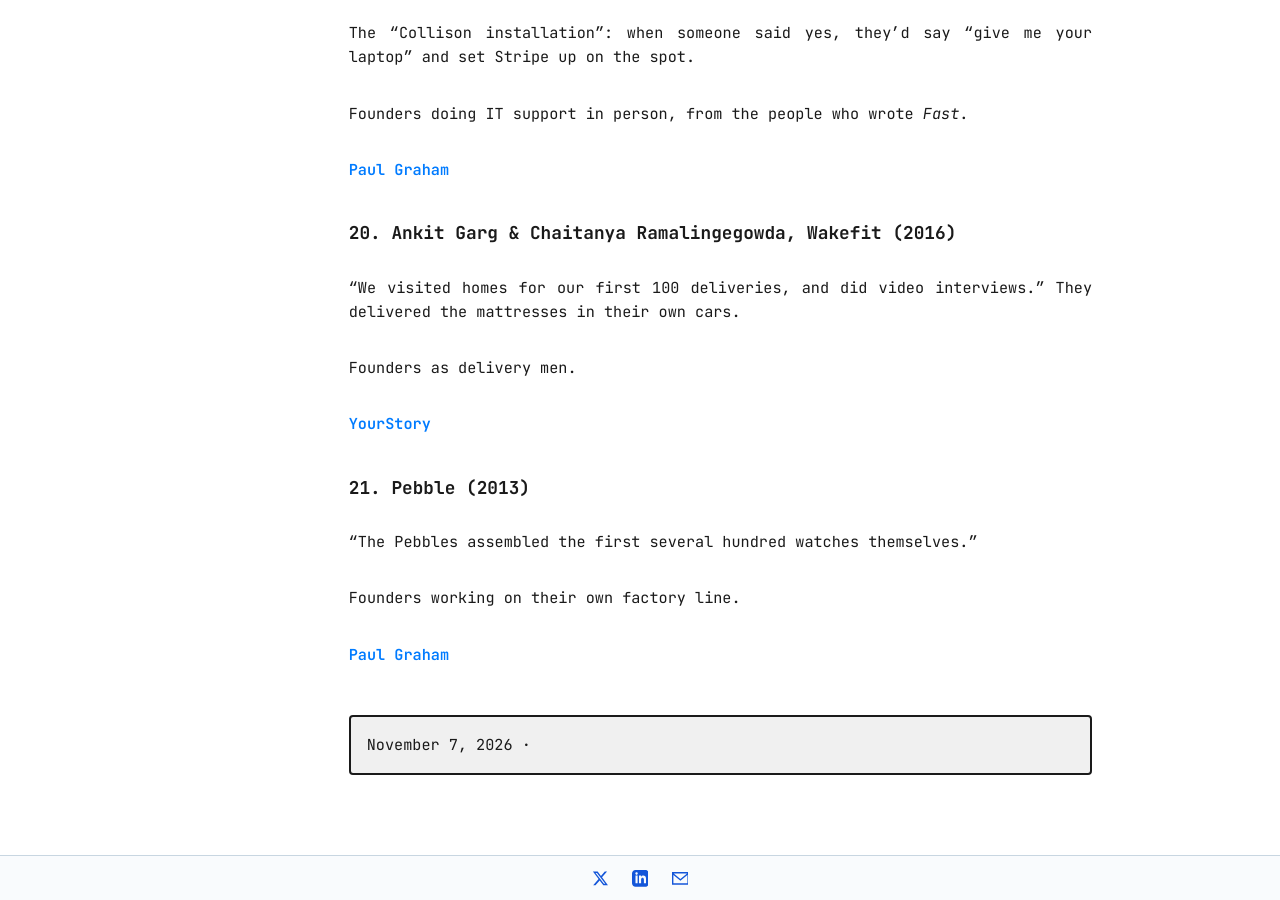
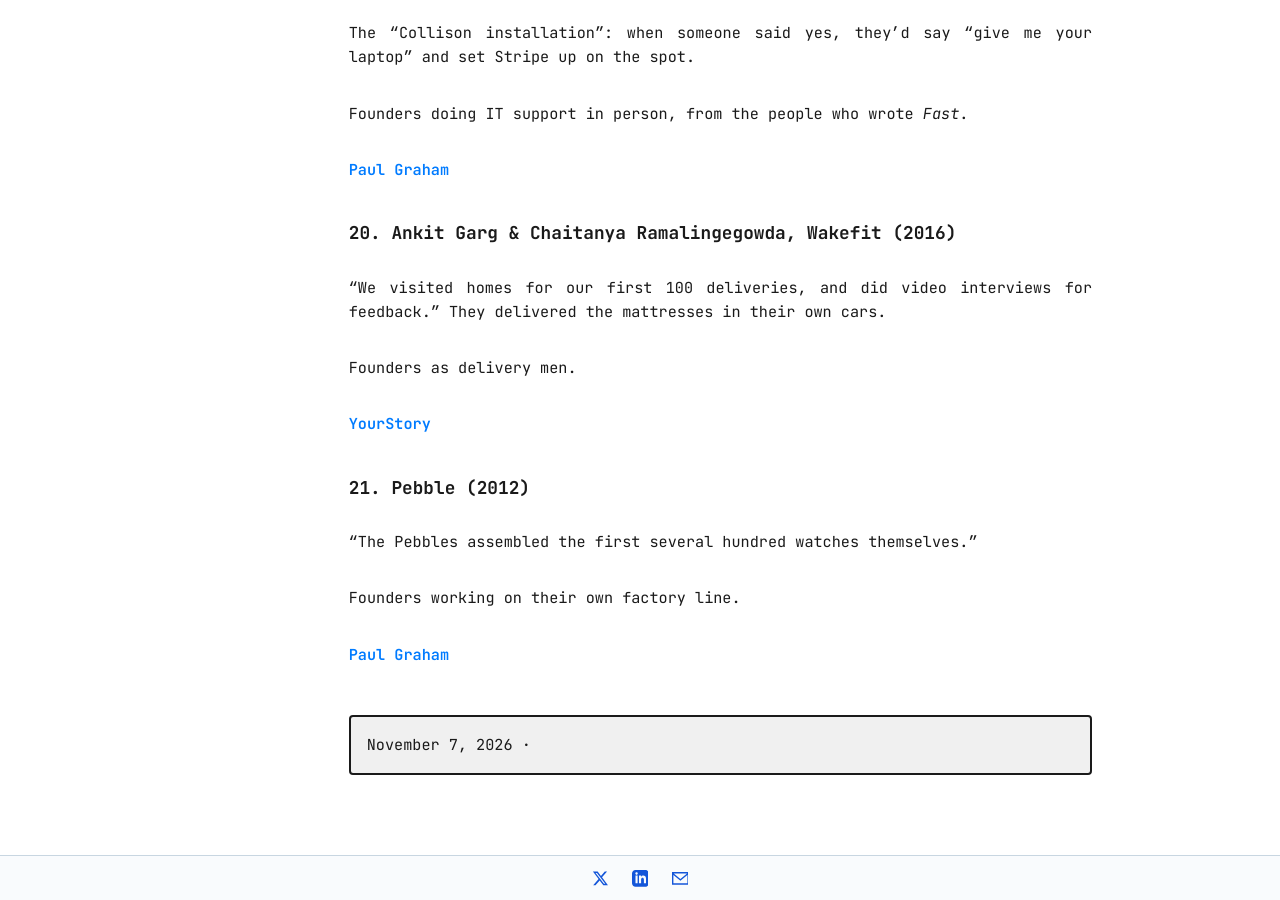
Before and after one commit to r-nikhil/r-nikhil.github.io, a Jekyll site: the page built from _posts/2026-11-07-unglamorous.md, in a window 1280 px wide and 900 px high, scrolled down 5780 px. Built offline with Jekyll 4.4.1, drawn with Linux system fonts in a browser that asks for light colours.

Commit message:
Edit Unglamorous post
Co-Authored-By: Claude Opus 5.5 <noreply@anthropic.com>

```diff
--- a/_posts/2026-11-07-unglamorous.md
+++ b/_posts/2026-11-07-unglamorous.md
@@ -164,13 +164,13 @@ Founders doing IT support in person, from the people who wrote *Fast*.
 
 ### 20. Ankit Garg & Chaitanya Ramalingegowda, Wakefit (2016)
 
-"We visited homes for our first 100 deliveries, and did video interviews." They delivered the mattresses in their own cars.
+"We visited homes for our first 100 deliveries, and did video interviews for feedback." They delivered the mattresses in their own cars.
 
 Founders as delivery men.
 
 [YourStory](https://yourstory.com/2019/04/wakefit-mattress-startup-growth-three-years)
 
-### 21. Pebble (2013)
+### 21. Pebble (2012)
 
 "The Pebbles assembled the first several hundred watches themselves."
 
```
